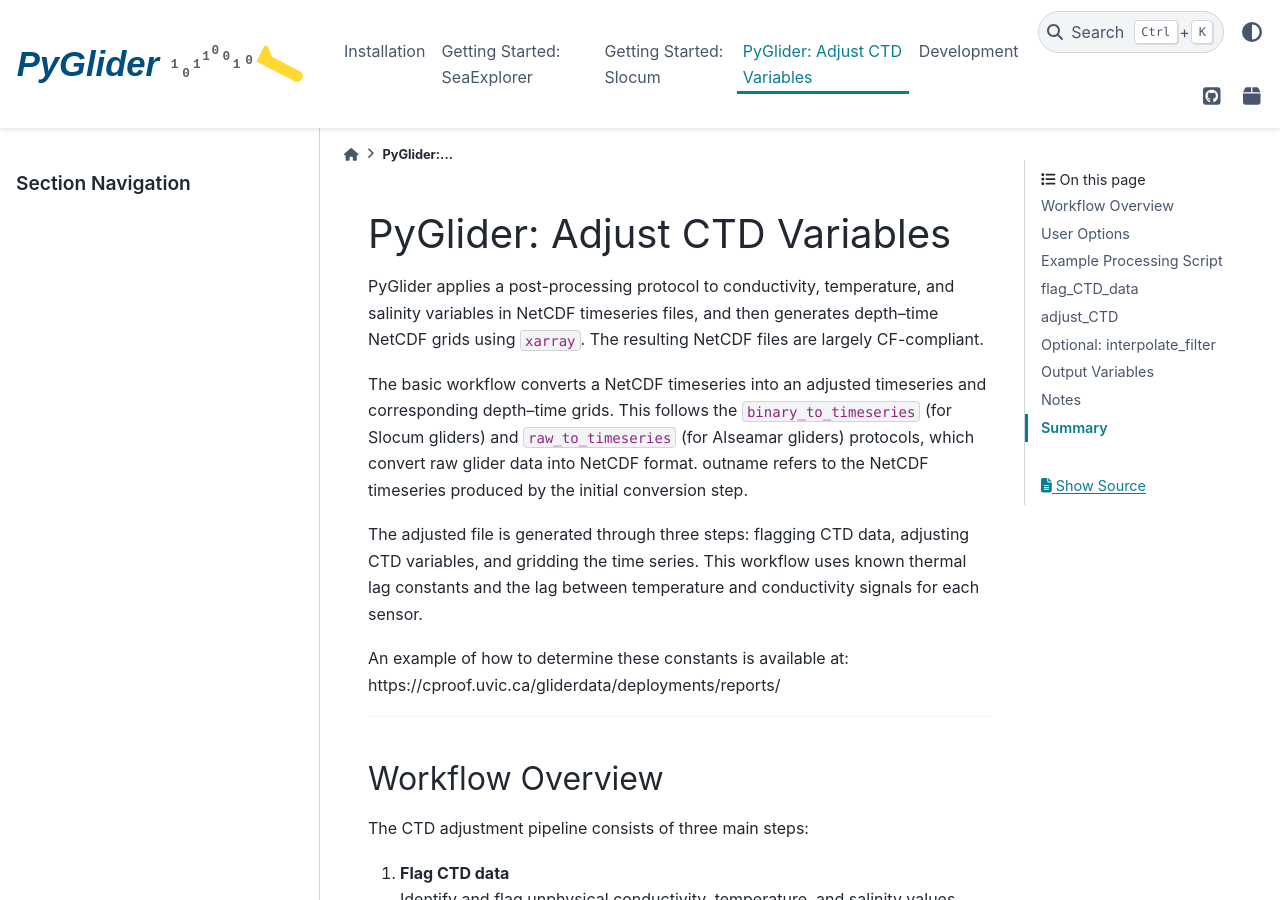
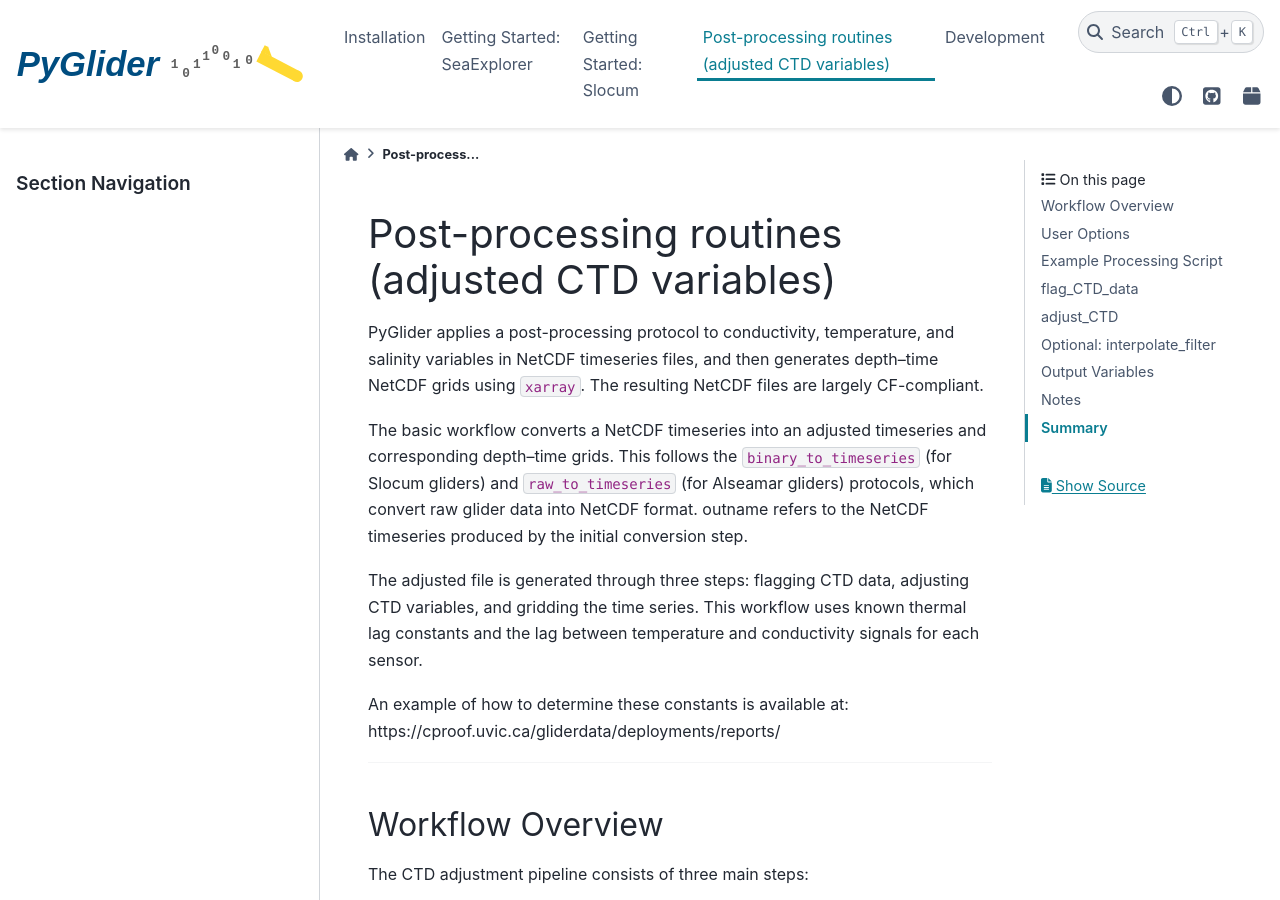
Before and after one commit to c-proof/pyglider, a Sphinx documentation site: the page built from docs/adjust_CTD.md, in a window 1280 px wide and 900 px high. Built offline with Sphinx 7.4.7 and the PyData theme 0.15.4, drawn with Linux system fonts in a browser that asks for light colours; pages that are not in the unit, such as notebooks, are missing from menus; the version number could not be read and is left out.

Commit message:
DOC: improve title of adjust_ctd

```diff
--- a/docs/adjust_CTD.md
+++ b/docs/adjust_CTD.md
@@ -1,4 +1,4 @@
-# PyGlider: Adjust CTD Variables
+# Post-processing routines (adjusted CTD variables)
 
 PyGlider applies a post-processing protocol to conductivity, temperature, and salinity variables in NetCDF timeseries files, and then generates depth–time NetCDF grids using `xarray`. The resulting NetCDF files are largely CF-compliant.
 
```
